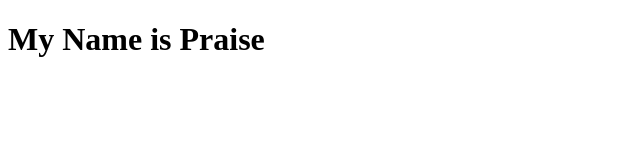
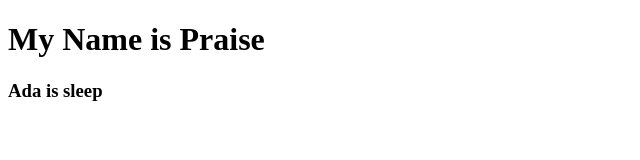
Before and after one commit to onukoPraise/myassignment, a plain HTML site: page index.html in a window 1280 px wide. Shown: the whole page, without its empty margins (0-640 px from the left). Drawn offline with Linux system fonts and the light colour scheme.

Commit message:
add sleep

```diff
--- a/index.html
+++ b/index.html
@@ -9,5 +9,6 @@
 </head>
 <body>
     <h1>My Name is Praise</h1>
+    <h3>Ada is sleep</h3>
 </body>
 </html>
```
